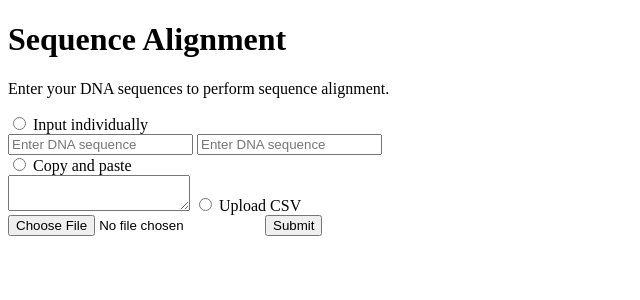
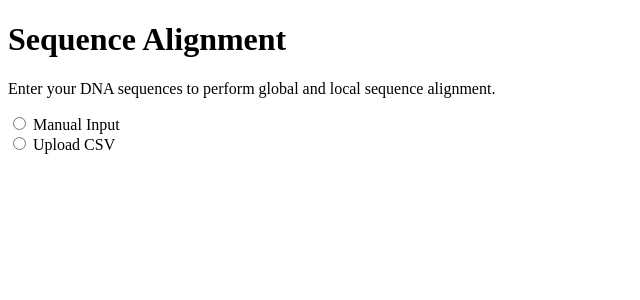
Before and after one commit to apy-h/dna-alignment-algos, a Flask app: page / in a window 1280 px wide. Shown: the top 300 px of the page, without its empty margins (0-640 px from the left). Run offline with Flask 3, Linux system fonts and the light colour scheme.

Commit message:
Working on GUI

```diff
--- a/app.py
+++ b/app.py
@@ -1,7 +1,7 @@
 from flask import Flask, render_template, request
 import csv
 import sqlite3
-# import your sequence alignment module
+from sequence_alignment import GlobalAlignment, LocalAlignment, SequenceAlignment
 
 app = Flask(__name__)
 
@@ -22,29 +22,11 @@ def home():
             # Validate CSV file
             pass
 
-        # Perform alignment algorithms
-        # ...
+    # Fetch data from the database
+    # conn = sqlite3.connect('results.db')
+    # c = conn.cursor()
+    # c.execute("SELECT * FROM results ORDER BY GlobalAlignmentScore DESC")
+    # rows = c.fetchall()
+    # conn.close()
 
-        # Render results
-        return render_template('results.html', results=results)
-    else:
-        return render_template('home.html')
-
-@app.route('/database')
-def database():
-    # Connect to SQLite database
-    conn = sqlite3.connect('results.db')
-    c = conn.cursor()
-
-    # Query database
-    c.execute('SELECT * FROM results')
-    data = c.fetchall()
-
-    # Close connection
-    conn.close()
-
-    # Render data as table
-    return render_template('database.html', data=data)
-
-if __name__ == '__main__':
-    app.run(debug=True)
+    return render_template('home.html') # , rows=None)
--- a/static/script.js
+++ b/static/script.js
@@ -1,76 +1,41 @@
 $(document).ready(function() {
-    // Hide all input fields initially
-    $('#individual-inputs').hide();
-    $('#copy-paste-input').hide();
-    $('#csv-input').hide();
-    $('#submit').hide();
+    function hideInputs() {
+        $('#manual-input').hide();
+        $('#csv-input').hide();
+        $('#submit').hide();
+    }
+
+    hideInputs();
 
     // Show appropriate input fields when radio button is selected
     $('input[type=radio][name=input_type]').change(function() {
-        $('#individual-inputs').hide();
-        $('#copy-paste-input').hide();
-        $('#csv-input').hide();
-        $('#submit').hide();
-
-        if (this.value == 'individual') {
-            $('#individual-inputs').show();
-        } else if (this.value == 'copy-paste') {
-            $('#copy-paste-input').show();
-        } else if (this.value == 'csv') {
-            $('#csv-input').show();
-        }
-    });
-
-    // Add new input field when previous ones are filled
-    $('#individual-inputs').on('input', 'input', function() {
-        var allFilled = true;
-        $('#individual-inputs input').each(function() {
-            if ($(this).val() == '') {
-                allFilled = false;
-                return false;  // Break out of each loop
-            }
-        });
-
-        if (allFilled) {
-            $('#individual-inputs').append('<input type="text" name="sequence" placeholder="Enter DNA sequence">');
-        }
+        hideInputs();
+        $('#' + this.value + '-input').show();
     });
 
     // Validate input fields before submitting form
     $('#sequence-form').submit(function(event) {
-        var isValid = true;
+        var isValid = false;
 
-        // Validate individual inputs
-        $('#individual-inputs input').each(function() {
-            if (!SequenceAlignment.is_valid_dna($(this).val())) {
-                isValid = false;
-                return false;  // Break out of each loop
-            }
-        });
-
-        // Validate copy-paste input
-        if (isValid && $('#copy-paste').is(':checked')) {
-            var sequences = $('#copy-paste-input').val().split('\n');
-            for (var i = 0; i < sequences.length; i++) {
-                if (!SequenceAlignment.is_valid_dna(sequences[i])) {
-                    isValid = false;
-                    break;
-                }
+        if ($('#manual').is(':checked')) {
+            // Combine sequences across lines to check if all are valid at once
+            if (SequenceAlignment.is_valid_dna($('#manual-input').val().replace('\n', ''))) {
+                isValid = true;
             }
         }
 
-        // Validate CSV input
-        if (isValid && $('#csv').is(':checked')) {
+        if ($('#csv').is(':checked')) {
             var file = $('#csv-input').get(0).files[0];
-            if (file.type != 'text/csv') {
-                isValid = false;
+            if ($('#csv-input').get(0).files[0].type == 'text/csv') {
+                isValid = true;
             }
         }
 
-        if (!isValid) {
+        if (isValid) {
+            $('#submit').show();
             event.preventDefault();
         } else {
-            $('#submit').show();
+            event.preventDefault();
         }
     });
 });
--- a/templates/home.html
+++ b/templates/home.html
@@ -1,35 +1,49 @@
 <!DOCTYPE html>
+
 <html>
+
     <head>
         <title>Sequence Alignment</title>
         <script src="https://code.jquery.com/jquery-3.5.1.min.js"></script>
-    <script src="validate.js"></script>
+        <script src="{{ url_for('static', filename='script.js') }}"></script>
     </head>
+
     <body>
         <h1>Sequence Alignment</h1>
-    <p>Enter your DNA sequences to perform sequence alignment.</p>
+        <p>Enter your DNA sequences to perform global and local sequence alignment.</p>
 
         <form id="sequence-form" method="post">
-        <input type="radio" id="individual" name="input_type" value="individual">
-        <label for="individual">Input individually</label><br>
-        <div id="individual-inputs">
-            <input type="text" name="sequence1" placeholder="Enter DNA sequence">
-            <input type="text" name="sequence2" placeholder="Enter DNA sequence">
-            <!-- Additional input fields would be added here -->
-        </div>
-
-        <input type="radio" id="copy-paste" name="input_type" value="copy-paste">
-        <label for="copy-paste">Copy and paste</label><br>
-        <textarea id="copy-paste-input" name="sequences"></textarea>
+            <input type="radio" id="manual" name="input_type" value="manual">
+            <label for="manual">Manual Input</label><br>
+            <textarea id="manual-input" name="sequences" placeholder="Enter 2+ DNA sequences seperated by newlines" style="display: none;"></textarea>
 
             <input type="radio" id="csv" name="input_type" value="csv">
             <label for="csv">Upload CSV</label><br>
-        <input type="file" id="csv-input" name="csv">
+            <input type="file" id="csv-input" name="csv" style="display: none;">
 
-        <input type="submit" id="submit" value="Submit">
+            <input type="submit" id="submit" value="Submit" style="display: none;">
         </form>
 
-    <div id="results"></div>
-    <table id="database"></table>
+        <!-- <table>
+            <tr>
+                <th>Sequence 1</th>
+                <th>Sequence 2</th>
+                <th>Global Alignment 1</th>
+                <th>Global Alignment 2</th>
+                <th>Global Alignment Score</th>
+                <th>Local Alignment 1</th>
+                <th>Local Alignment 2</th>
+                <th>Local Alignment Score</th>
+            </tr>
+            {% for row in rows %}
+            <tr>
+                {% for cell in row %}
+                    <td>{{ cell }}</td>
+                {% endfor %}
+            </tr>
+            {% endfor %}
+        <table> -->
+
     </body>
+
 </html>
```
Also changed, not shown: main.py (+37 -32 lines), results.db (added). Lines whose indentation alone changed are shown as unchanged.
